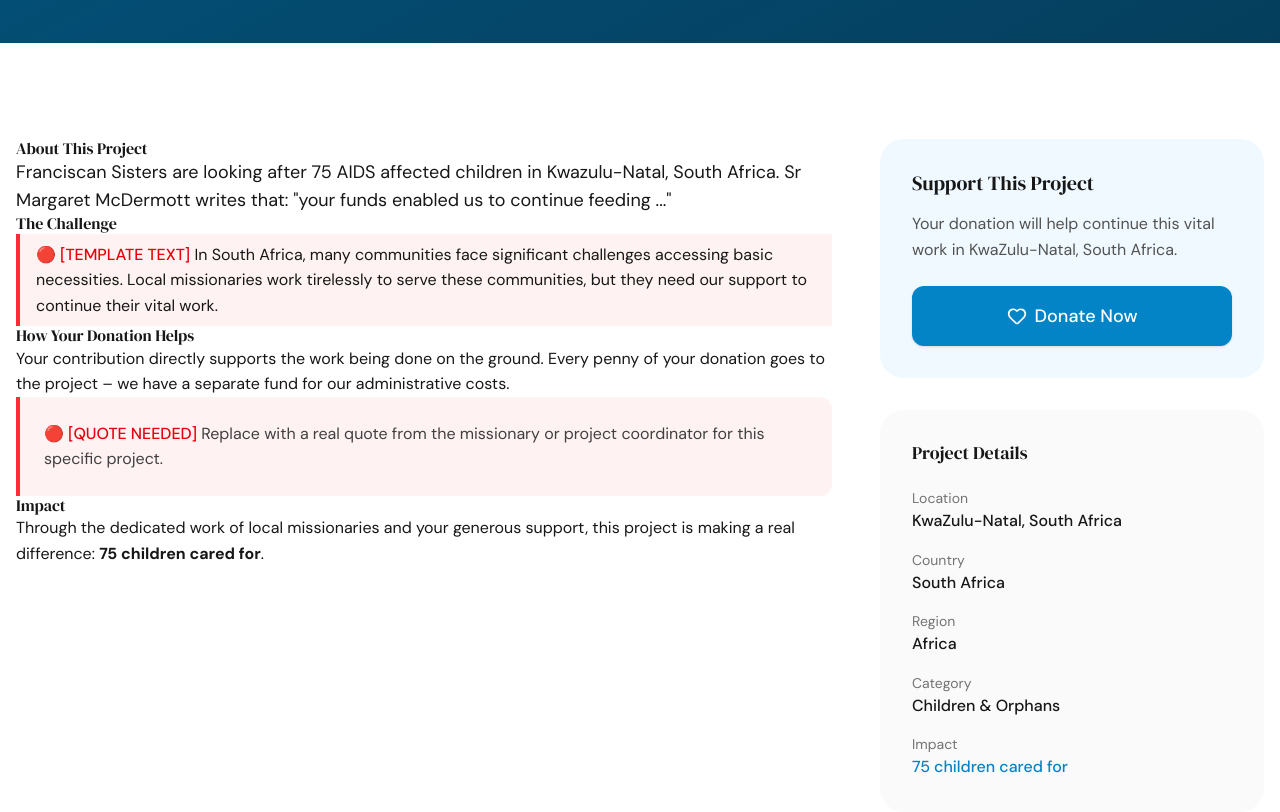
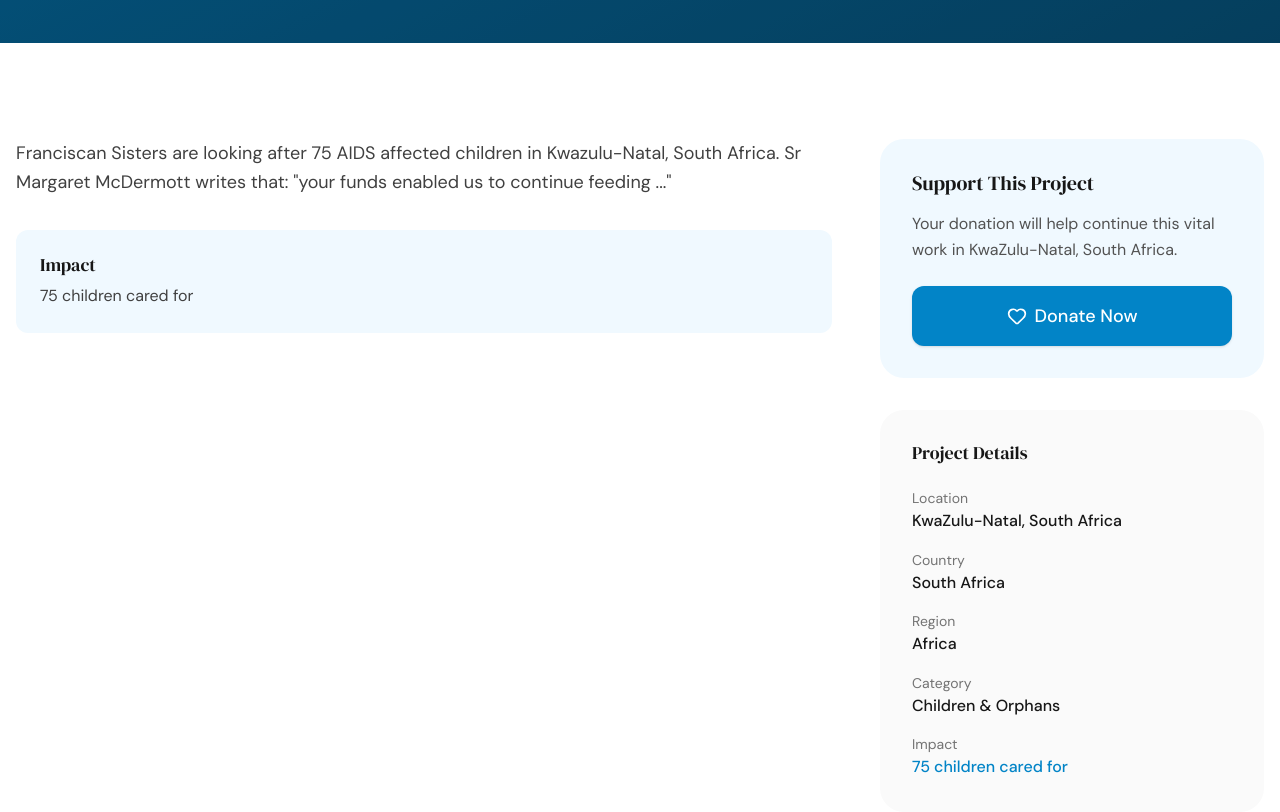
Before and after one commit to davidhigginson/lwa, a Next.js app: page /our-work/south-africa-aids-children in a window 1280 px wide. Shown: the part 620-1432 px from the top of the page. Built offline with nearby package versions, Linux system fonts and the light colour scheme.

Commit message:
Remove generic template content from project detail pages, use only website content

```diff
--- a/src/app/our-work/[projectId]/page.tsx
+++ b/src/app/our-work/[projectId]/page.tsx
@@ -108,39 +108,15 @@
             {/* Main Content */}
             <div className="lg:col-span-2">
               <div className="prose prose-lg max-w-none">
-                <h2>About This Project</h2>
-                <p className="text-lg">{project.description}</p>
-
-                {/* 🔴 CONTENT NEEDED: The sections below use template text.
-                    Ideally each project should have its own unique challenge description
-                    and a real testimonial from the missionary/project lead */}
-                <h3>The Challenge</h3>
-                <p className="bg-red-50 border-l-4 border-red-500 pl-4 py-2">
-                  <span className="text-red-600 font-medium">🔴 [TEMPLATE TEXT]</span>{" "}
-                  In {project.country}, many communities face significant challenges accessing
-                  basic necessities. Local missionaries work tirelessly to serve these communities,
-                  but they need our support to continue their vital work.
+                <p className="text-lg leading-relaxed text-neutral-700 whitespace-pre-line">
+                  {project.description}
                 </p>
-
-                <h3>How Your Donation Helps</h3>
-                <p>
-                  Your contribution directly supports the work being done on the ground.
-                  Every penny of your donation goes to the project – we have a separate fund
-                  for our administrative costs.
-                </p>
-
-                <blockquote className="not-italic border-l-4 border-red-500 bg-red-50 p-6 rounded-r-lg">
-                  <p className="text-neutral-700 mb-0">
-                    <span className="text-red-600 font-medium">🔴 [QUOTE NEEDED]</span>{" "}
-                    Replace with a real quote from the missionary or project coordinator for this specific project.
-                  </p>
-                </blockquote>
-
-                <h3>Impact</h3>
-                <p>
-                  Through the dedicated work of local missionaries and your generous support,
-                  this project is making a real difference: <strong>{project.impact}</strong>.
-                </p>
+                {project.impact && (
+                  <div className="mt-8 p-6 bg-primary-50 rounded-lg">
+                    <h3 className="text-lg font-heading text-neutral-900 mb-2">Impact</h3>
+                    <p className="text-neutral-700">{project.impact}</p>
+                  </div>
+                )}
               </div>
             </div>
 
@@ -183,10 +159,12 @@
                       <dt className="text-sm text-neutral-500">Category</dt>
                       <dd className="text-neutral-900 font-medium">{category?.name}</dd>
                     </div>
-                    <div>
-                      <dt className="text-sm text-neutral-500">Impact</dt>
-                      <dd className="text-primary-600 font-medium">{project.impact}</dd>
-                    </div>
+                    {project.impact && (
+                      <div>
+                        <dt className="text-sm text-neutral-500">Impact</dt>
+                        <dd className="text-primary-600 font-medium">{project.impact}</dd>
+                      </div>
+                    )}
                   </dl>
                 </div>
               </div>
```
